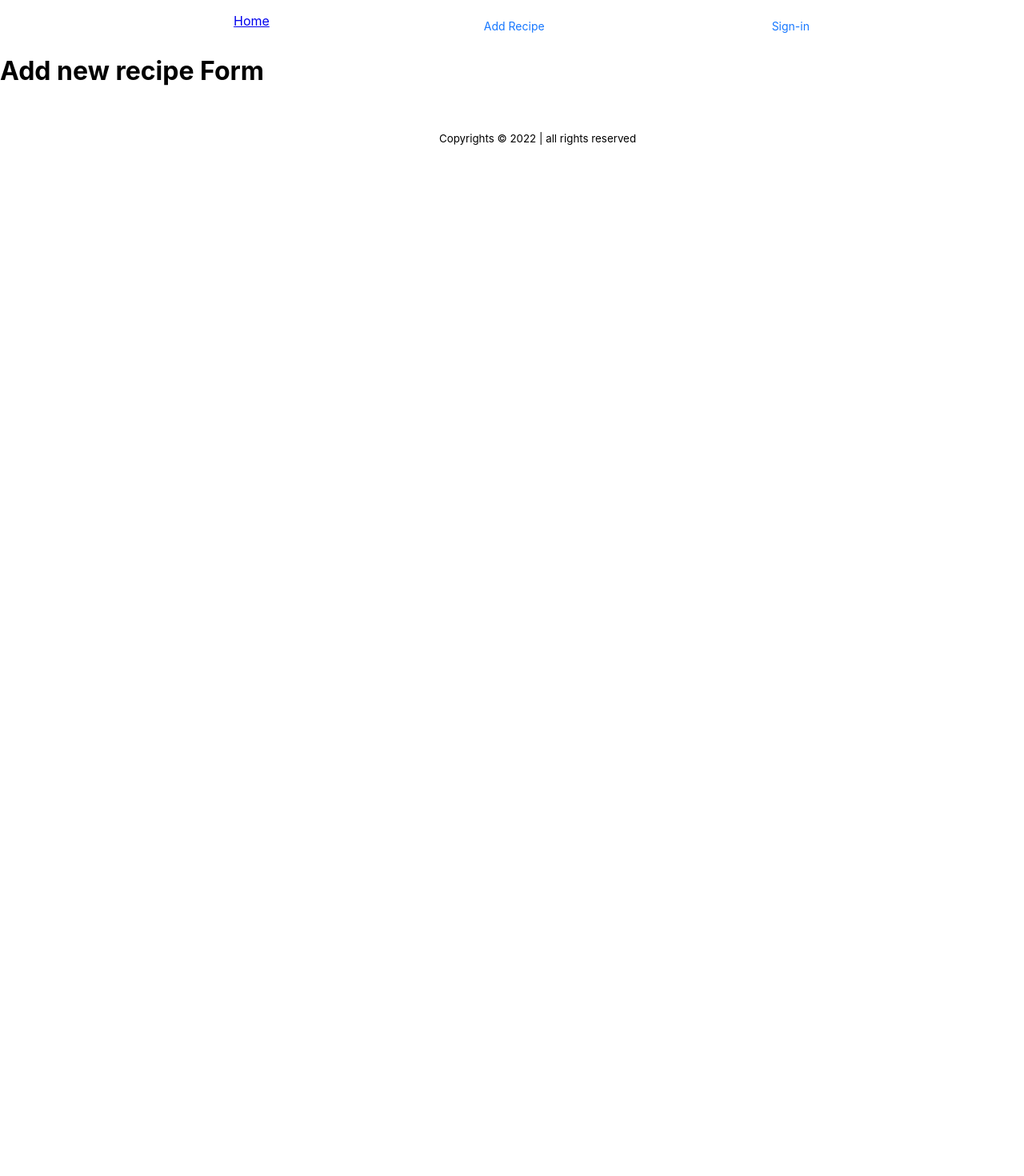
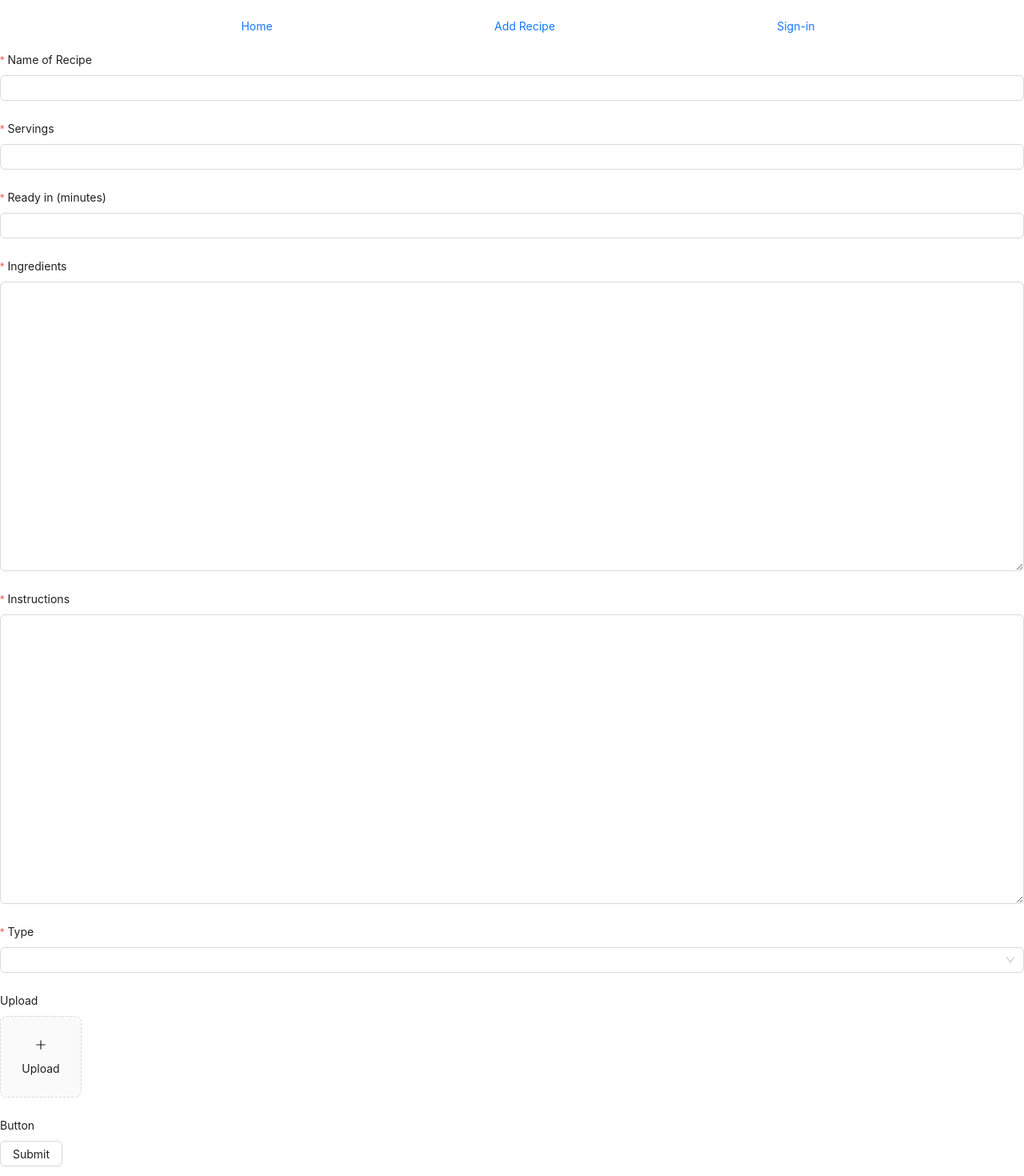
Before and after one commit to AdiFischer/web-quickcook, a React (Create React App) app: page /add-new in a window 1280 px wide. Shown: the top 1470 px of the page at 80% size. Before the commit the page ends 800 px from the top, so only its background shows below. Built offline with nearby package versions, Linux system fonts and the light colour scheme.

Commit message:
AddNew Form complete

```diff
--- a/src/App.js
+++ b/src/App.js
@@ -11,7 +11,7 @@ function App() {
   <BrowserRouter>
   <Header />
   <Routes>
-    <Route path='/' element={<Home />} />
+    <Route path='/home' element={<Home />} />
     <Route path='/list-by-type' element={<ListByType />} />
     <Route path='/add-new' element={<AddNew />} />
     <Route path='/one-recipe' element={<OneRecipe />} />
--- a/src/components/Header.jsx
+++ b/src/components/Header.jsx
@@ -3,8 +3,11 @@ import { Button } from "antd"
 export default function Header() {
     return(
         <ul className="header-container">
-            <a href="/">Home</a>
-
+            <Link to={'/home'}>
+            <Button type="link" htmlType="button">
+                Home
+            </Button>
+            </Link>
             <Link to={'/add-new'}>
             <Button type="link" htmlType="button">
                 Add Recipe
--- a/src/pages/AddNew.jsx
+++ b/src/pages/AddNew.jsx
@@ -1,6 +1,118 @@
+import React, { useState } from 'react';
+import {
+    Button,
+    Form,
+    Input,
+    Upload,
+    Cascader,
+    message
+} from 'antd';
+import { PlusOutlined } from '@ant-design/icons';
+
 export default function AddNew() {
+    const { TextArea } = Input;
+    const [form] = Form.useForm()
+    // const onFinish = (values) => {
+    //     console.log(values);
+    const onFinish = () => {
+        console.log("success")
+        message.success('Submit success!');
+    };
+    const onFinishFailed = () => {
+        console.log("failed")
+        message.error('Submit failed!');
+    };
+
     return (
-        <h1>Add new recipe Form</h1>
+        <>
+            <Form name='addNew'
+                form={form}
+                layout="vertical"
+                onFinish={onFinish}
+                onFinishFailed={onFinishFailed}
+                autoComplete="off"
+            >
+                {/* <Form
+                onFinish={onFinish}
+                labelCol={{
+                    span: 4,
+                }}
+                wrapperCol={{
+                    span: 14,
+                }}
+                layout="horizontal"
+            > */}
+                <Form.Item label="Name of Recipe" name="name" rules={[
+                    {
+                        required: true,
+                    },
+                ]}>
+                    <Input />
+                </Form.Item>
+                <Form.Item label="Servings" name={"servings"} rules={[
+                    {
+                        required: true,
+                    },
+                ]}>
+                    <Input />
+                </Form.Item>
+                <Form.Item label="Ready in (minutes)" name={"ready in"} rules={[
+                    {
+                        required: true,
+                    },
+                ]}>
+                    <Input />
+                </Form.Item>
+                <Form.Item label="Ingredients" name={"ingredients"} rules={[
+                    {
+                        required: true,
+                    },
+                ]}>
+                    <TextArea rows={16} />
+                </Form.Item>
+                <Form.Item label="Instructions" name="instructions" rules={[
+                    {
+                        required: true, message: "Instructions are required"
+                    },
+                ]}>
+                    <TextArea rows={16} />
+                </Form.Item>
+                <Form.Item label="Type" name={"type"} rules={[
+                    {
+                        required: true,
+                    },
+                ]}>
+                    <Cascader
+                        options={[
+                            { value: 'salads', label: 'Salads' },
+                            { value: 'dairy', label: 'Dairy' },
+                            { value: 'fish', label: 'Fish' },
+                            { value: 'chicken', label: 'Chicken' },
+                            { value: 'meat', label: 'Meat' },
+                            { value: 'desserts', label: 'Desserts' },
+                        ]}
+                    />
+                </Form.Item>
+                <Form.Item label="Upload" valuePropName="fileList">
+                    <Upload action="/upload.do" listType="picture-card">
+                        <div>
+                            <PlusOutlined />
+                            <div
+                                style={{
+                                    marginTop: 8,
+                                }}
+                            >
+                                Upload
+                            </div>
+                        </div>
+                    </Upload>
+                </Form.Item>
+                <Form.Item label="Button">
+                    <Button htmlType="submit">Submit</Button>
+                </Form.Item>
 
-    )
+            </Form>
+        </>
+    );
+
 }
```
